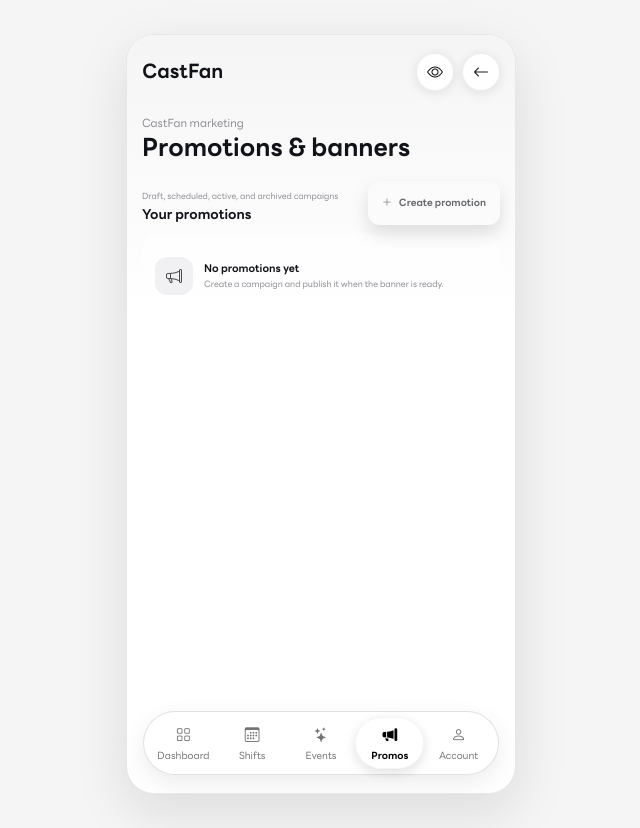
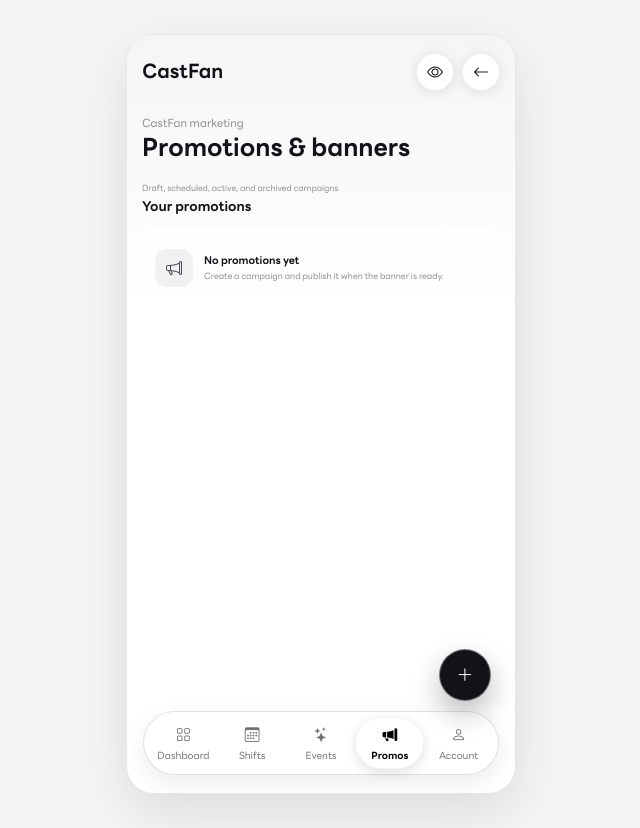
Before and after one commit to XerflyzDev/CastFan-System, a Spring Boot app: page /owner/promotions in a window 1280 px wide. Shown: the whole page, without its empty margins (319-959 px from the left). Run offline with Spring Boot 4, Linux system fonts and the light colour scheme; a user stored in the database is signed in; data that the repository does not hold is empty; some of the project's set-up classes (security, data sources, template engines, error pages and the like) are left out, and stand-ins take their place; database files in the repository are not loaded.

Commit message:
ปรับปุ่มสร้าง Promotion และ Event เป็นปุ่มลอย

```diff
--- a/src/main/resources/static/css/owner-workspace.css
+++ b/src/main/resources/static/css/owner-workspace.css
@@ -108,26 +108,14 @@
 .event-action.archive { color: #9b4751; background: #f8e5e7; }
 
 .promotion-management { padding-bottom: 112px; }
-.promotion-list-header { display: flex; justify-content: space-between; align-items: flex-end; gap: 12px; }
-.promotion-list-header > div { flex: 1 1 auto; min-width: 0; }
-.promotion-list-header > .owner-create-button {
-	display: flex;
-	width: auto;
-	height: 44px;
-	max-width: 180px;
-	flex: 0 0 auto;
-	min-width: 0;
-	margin-top: 0;
-	margin-left: auto;
-	padding: 10px 14px;
-	border-radius: 12px;
-	white-space: normal;
-	line-height: 1.25;
-	text-decoration: none;
-	text-align: center;
+.promotion-list-header > div { min-width: 0; }
+.owner-create-fab { position: absolute; z-index: 6; right: 24px; bottom: calc(92px + env(safe-area-inset-bottom)); display: grid; width: 52px; height: 52px; place-items: center; border: 1px solid rgba(255, 255, 255, 0.42); border-radius: 50%; color: #fff; background: var(--ink); box-shadow: 0 12px 28px rgba(17, 19, 24, 0.28); text-decoration: none; transition: transform 160ms ease, box-shadow 160ms ease, background 160ms ease; }
+.owner-create-fab i { font-size: 1.05rem; }
+.owner-create-fab:hover { color: #fff; background: var(--rose-dark); box-shadow: 0 15px 32px rgba(143, 71, 97, 0.32); transform: translateY(-2px); }
+.owner-create-fab:focus-visible { color: #fff; outline: 3px solid rgba(173, 89, 119, 0.3); outline-offset: 3px; }
+@media (max-width: 470px) {
+	.owner-create-fab { position: fixed; }
 }
-.owner-create-button span { min-width: 0; }
-.owner-create-button i { flex: 0 0 auto; }
 .owner-promotion-list { display: grid; gap: 9px; }
 .owner-promotion-card { display: grid; grid-template-columns: 76px minmax(0, 1fr); gap: 11px; padding: 10px; border-radius: 16px; background: #fff; box-shadow: var(--shadow); }
 .promotion-thumb { width: 76px; height: 76px; border-radius: 13px; object-fit: cover; }
--- a/src/main/resources/templates/index.html
+++ b/src/main/resources/templates/index.html
@@ -40,10 +40,6 @@
             <section class="content-block home-promotions" aria-labelledby="promotion-title">
                 <div class="section-title"><h2 id="promotion-title">Offers for you</h2><i class="bi bi-megaphone" aria-hidden="true"></i>
                 </div>
-                <div class="promotion-discovery-link my-3">
-                <a th:href="@{/promotions}" class="btn btn-outline-primary sm:btn-sm">
-                    View all promotions &rarr;
-                </a></div>
                 <div class="promotion-carousel" th:if="${!home.featuredPromotions.empty}">
                     <article class="home-promotion-card" th:each="promotion : ${home.featuredPromotions}" th:attr="data-search-item=${promotion.title + ' ' + promotion.description}">
                         <img th:if="${promotion.bannerUrl != null}" th:src="${promotion.bannerUrl}" th:alt="${promotion.title}" loading="lazy" referrerpolicy="no-referrer">
--- a/src/main/resources/templates/owner/promotions.html
+++ b/src/main/resources/templates/owner/promotions.html
@@ -26,7 +26,7 @@
             <div class="owner-alert error" th:if="${param.error}" role="alert"><i class="bi bi-exclamation-circle" aria-hidden="true"></i><span th:text="${param.error}">Unable to update promotion.</span></div>
 
             <section class="owner-section promotion-list-section" aria-labelledby="promotion-list-heading">
-                <div class="section-title promotion-list-header"><div><small>Draft, scheduled, active, and archived campaigns</small><h2 id="promotion-list-heading">Your promotions</h2></div><a class="owner-form-submit owner-create-button" th:href="@{/owner/promotions/new}"><i class="bi bi-plus-lg" aria-hidden="true"></i><span>Create promotion</span></a></div>
+                <div class="section-title promotion-list-header"><div><small>Draft, scheduled, active, and archived campaigns</small><h2 id="promotion-list-heading">Your promotions</h2></div></div>
                 <div class="owner-promotion-list" th:if="${!promotionView.promotions.empty}">
                     <article class="owner-promotion-card" th:each="promotion : ${promotionView.promotions}">
                         <img class="promotion-thumb" th:if="${promotion.bannerUrl != null}" th:src="${promotion.bannerUrl}" th:alt="${promotion.title}" loading="lazy" referrerpolicy="no-referrer">
@@ -48,6 +48,13 @@
             </section>
         </div>
 
+        <a class="owner-create-fab"
+           th:href="@{/owner/promotions/new}"
+           aria-label="Create promotion"
+           title="Create promotion">
+            <i class="bi bi-plus-lg" aria-hidden="true"></i>
+        </a>
+
         <nav th:replace="~{fragments/navigation :: owner('promotions')}"></nav>
     </section>
 </main>
```
Also changed, not shown: src/main/java/com/castfan/controller/OwnerEventController.java (+9 -1 lines), src/main/resources/templates/owner/events.html (+9 -1 lines), 2 other files.
